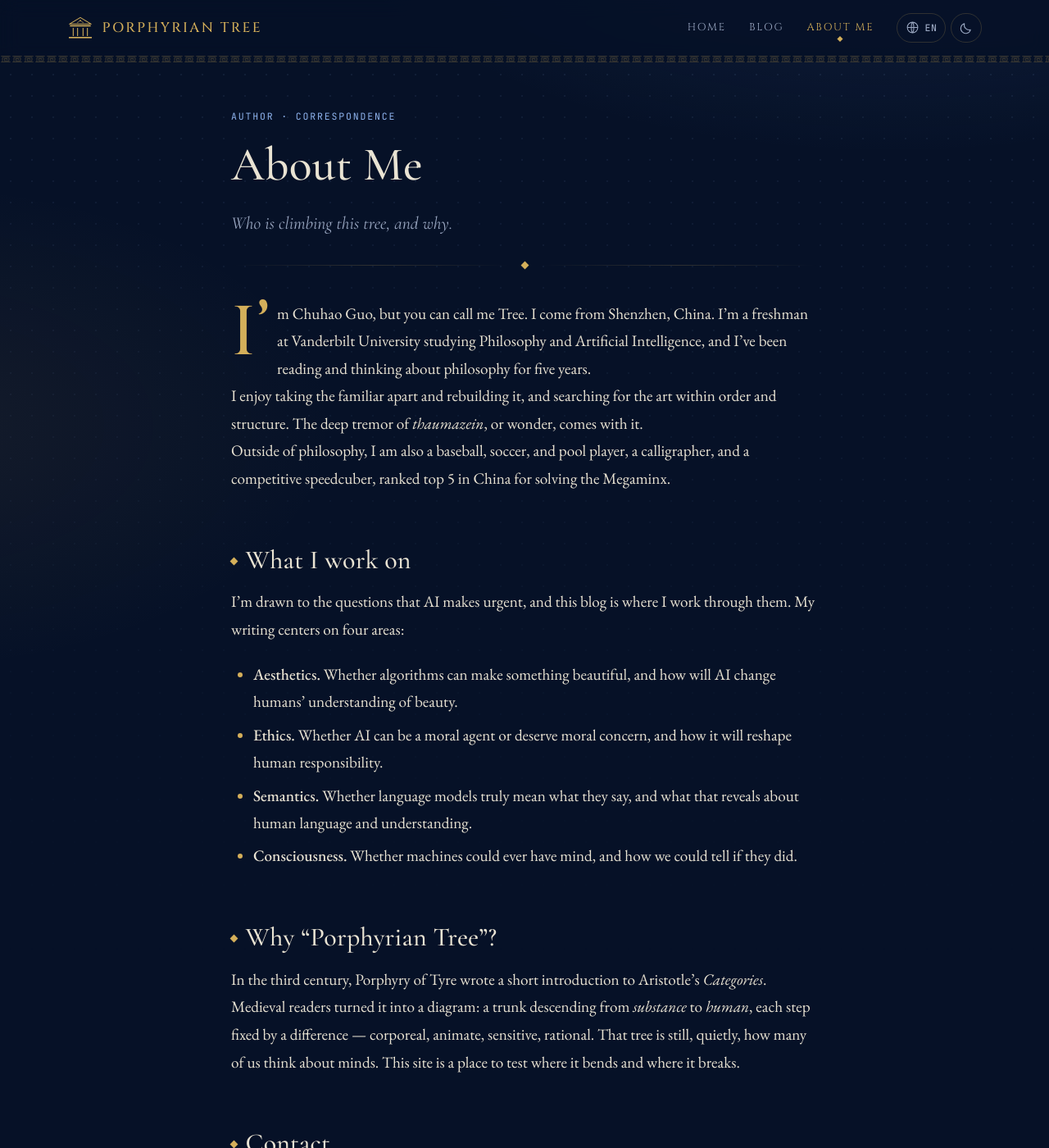
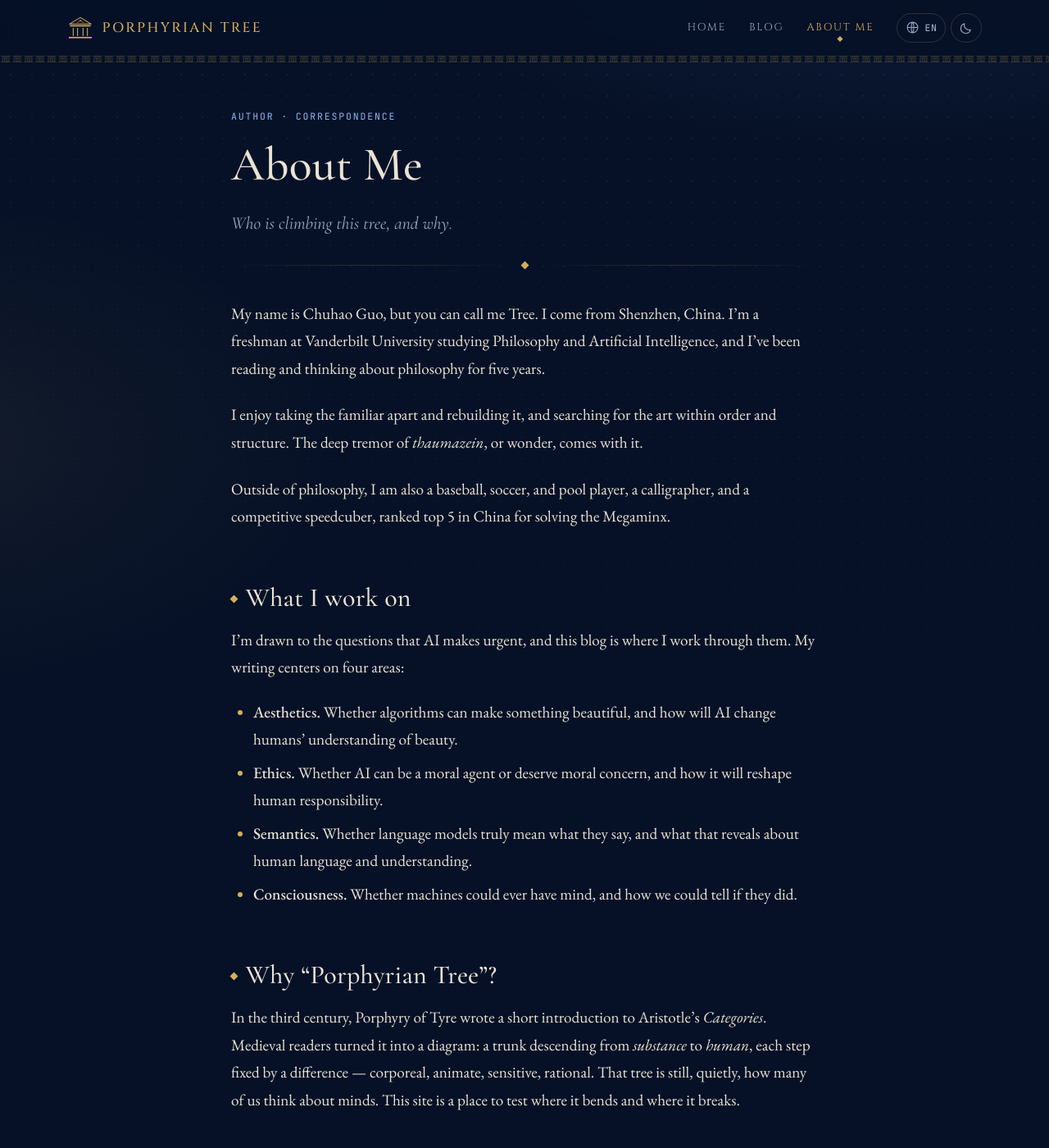
Before and after one commit to chuhaoguo/chuhaoguo.github.io, a Jekyll site: the page built from about.md, in a window 1280 px wide and 1400 px high. Shown: the whole window at 82% size. Built offline with Jekyll 4.4.1, drawn with Linux system fonts in a browser that asks for light colours.

Commit message:
Update about.md with styles and personal info
Added custom styles and updated personal introduction.

```diff
--- a/about.md
+++ b/about.md
@@ -5,10 +5,15 @@
 permalink: /about/
 subtitle: Who is climbing this tree, and why.
 ---
-
+<style>
+  .name-zh { display: none; }
+  html.translated-ltr .name-en { display: none; }
+  html.translated-ltr .name-zh { display: inline; }
+  p + p { margin-top: 1.2em !important; }
+</style>
 <!-- ✎ Replace everything below with your own words. -->
 
-I'm <span translate="no"><span class="name-en">Chuhao Guo</span><span class="name-zh">郭楚昊</span></span>, but you can call me <span translate="no">Tree</span>. I come from Shenzhen, China. I'm a freshman at Vanderbilt University studying Philosophy and Artificial Intelligence, and I've been reading and thinking about philosophy for five years.
+My name is <span translate="no"><span class="name-en">Chuhao Guo</span><span class="name-zh">郭楚昊</span></span>, but you can call me <span translate="no">Tree</span>. I come from Shenzhen, China. I'm a freshman at Vanderbilt University studying Philosophy and Artificial Intelligence, and I've been reading and thinking about philosophy for five years.
 
 I enjoy taking the familiar apart and rebuilding it, and searching for the art within order and structure. The deep tremor of *thaumazein*, or wonder, comes with it.
 
```
